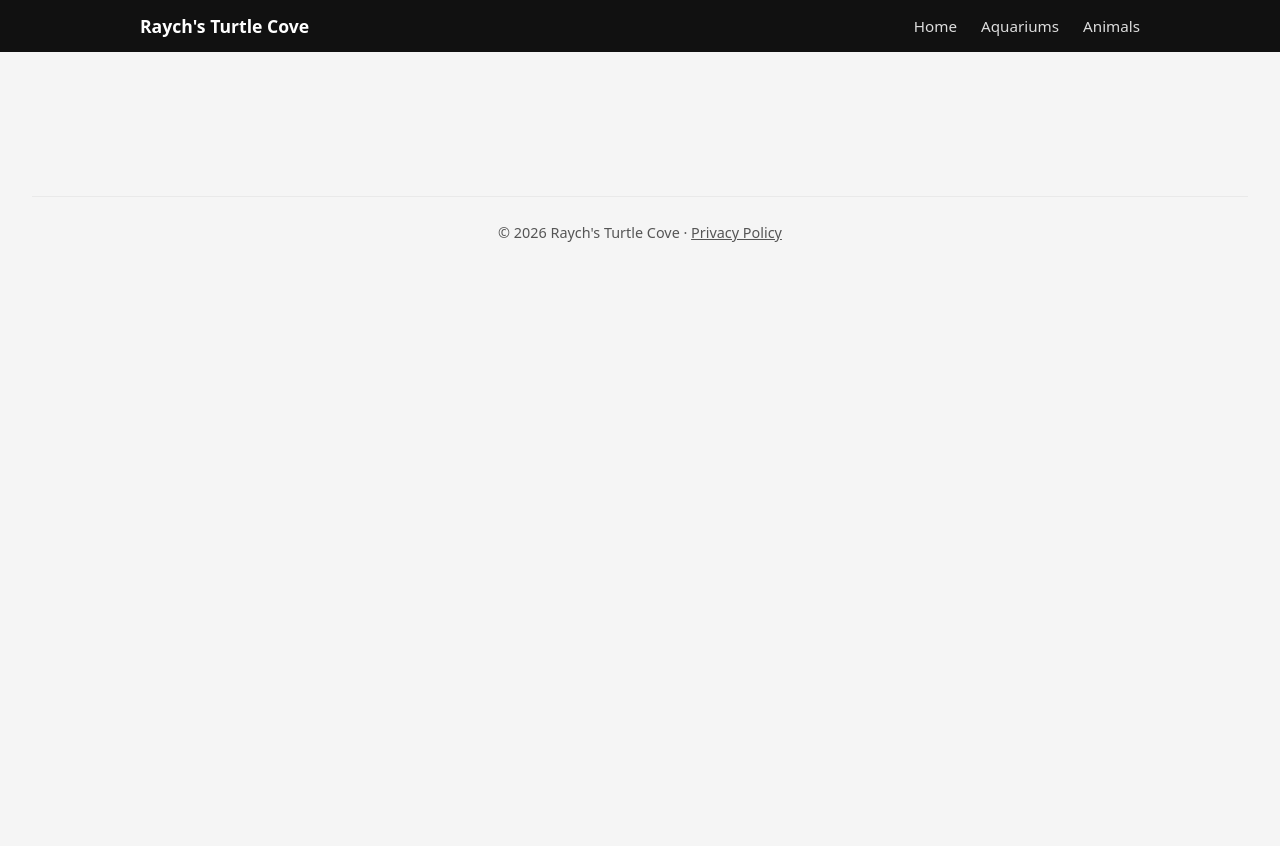
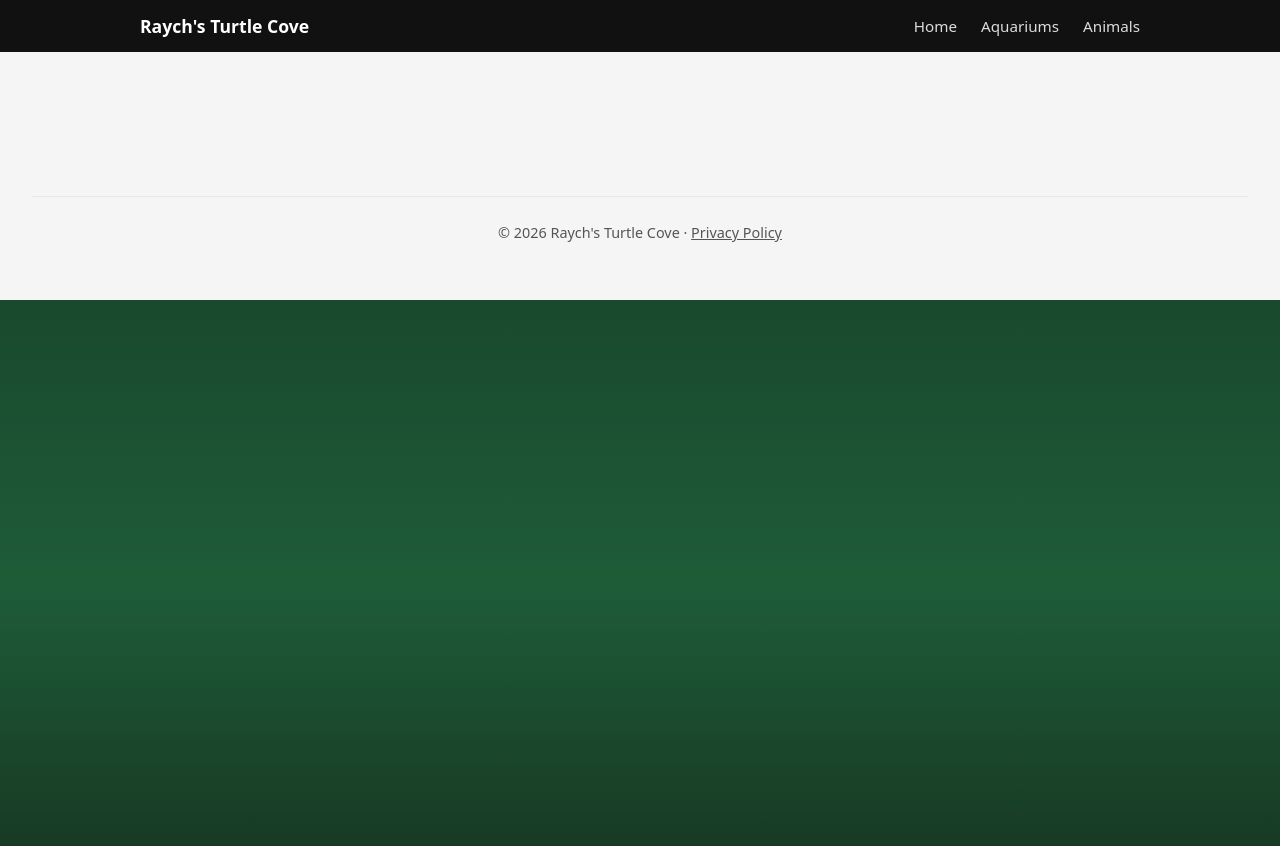
Before and after one commit to rachelsprague/turtles.raych.com, a Jekyll site: the page built from notes/feeding-routine.md, in a window 1280 px wide. Shown: the top 846 px of the page. Built offline with Jekyll 4.4.1, drawn with Linux system fonts in a browser that asks for light colours; our own code applies the rules of GitHub Pages for plain Markdown files.

Commit message:
more updates

```diff
--- a/assets/css/style.css
+++ b/assets/css/style.css
@@ -661,18 +661,18 @@ body.turtles-page {
   min-height: 100vh;
   padding: 1rem;
   box-sizing: border-box;
-}
-
-body.turtles-page {
-  position: relative;
-  background: linear-gradient(180deg, #0d2e1e 0%, #1a4a2e 35%, #1e5c38 65%, #163320 100%);
-  background-attachment: fixed;
+  background: transparent;
 }
 
 #water-bg {
-  position: absolute;
+  position: fixed;
   inset: 0;
   z-index: -1;
   pointer-events: none;
+  will-change: transform;
+}
+
+html {
   background: linear-gradient(180deg, #0d2e1e 0%, #1a4a2e 35%, #1e5c38 65%, #163320 100%);
+  min-height: 100%;
 }
```
